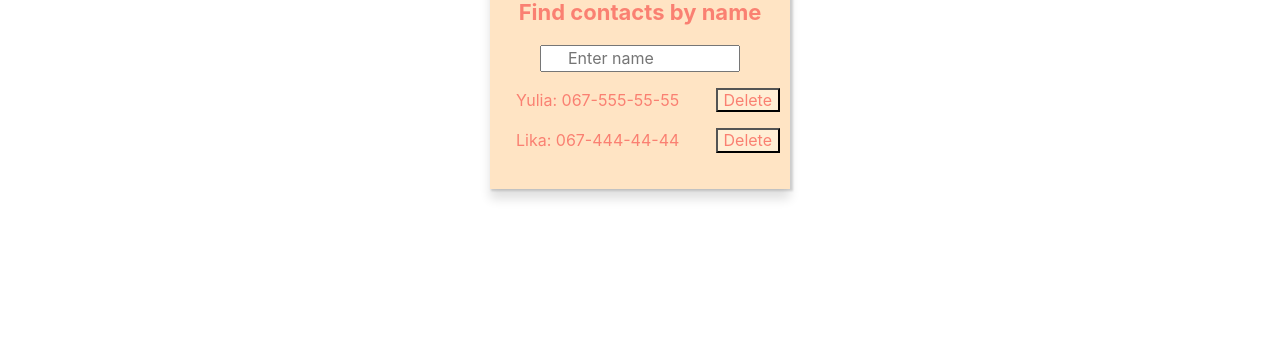
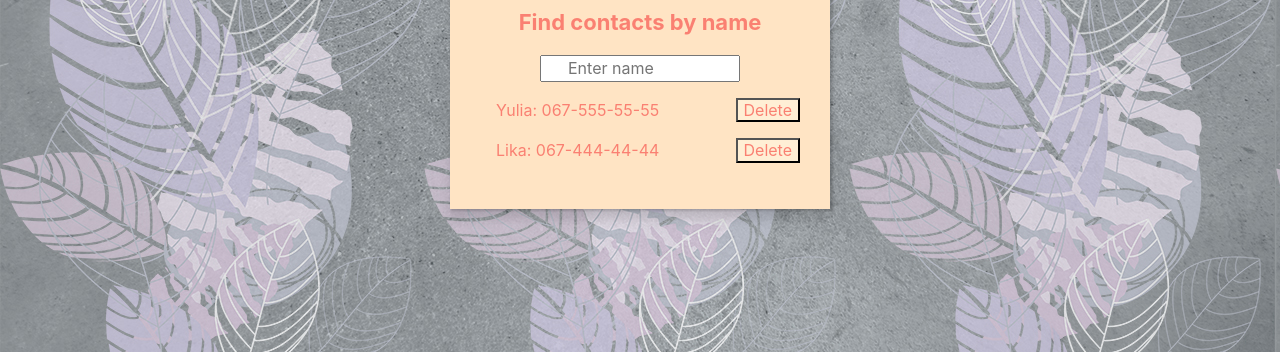
Before and after one commit to YuliaLabutkina/goit-react-hw-07-phonebook, a React app: page / in a window 1280 px wide. Shown: the part 448-800 px from the top of the page. Built offline with nearby package versions, Linux system fonts and the light colour scheme; data requests are answered from the project's data file.

Commit message:
added hw-07-phonebook

```diff
--- a/src/components/App/App.style.js
+++ b/src/components/App/App.style.js
@@ -3,12 +3,17 @@ import styled from 'styled-components';
 const Container = styled.div`
   width: 300px;
   margin-top: 20px;
+  margin-bottom: 20px;
   margin-left: auto;
   margin-right: auto;
   padding: 20px 10px;
   background-color: #ffe4c4;
   box-shadow: 2px 1px 2px 1px rgba(0, 0, 0, 0.15),
     0 10px 10px rgba(0, 0, 0, 0.12);
+  @media screen and (min-width: 768px) {
+    width: 380px;
+    padding: 30px 30px;
+  }
 `;
 
 const MainTitle = styled.h1`
--- a/src/index.css
+++ b/src/index.css
@@ -5,6 +5,7 @@ body {
     sans-serif;
   -webkit-font-smoothing: antialiased;
   -moz-osx-font-smoothing: grayscale;
+  background-image: url('./img/background-img.jpg');
 }
 
 code {
```
Also changed, not shown: src/img/background-img.jpg (added), 1 other file.
